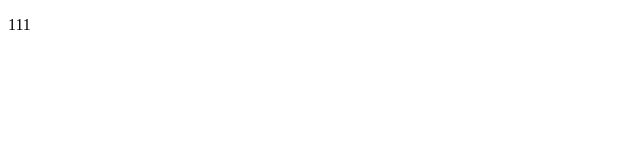
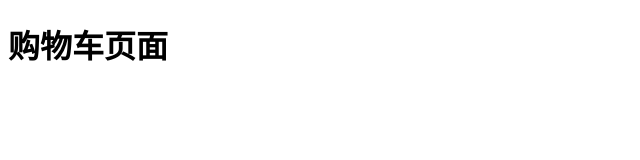
Before and after one commit to 990812612/test0409, a plain HTML site: page html/cart.html in a window 1280 px wide. Shown: the whole page, without its empty margins (0-640 px from the left). Drawn offline with Linux system fonts and the light colour scheme.

Commit message:
删除详情页 增加购物车页

```diff
--- a/html/detail.html
+++ b/html/cart.html
@@ -6,6 +6,6 @@
 	<title>Document</title>
 </head>
 <body>
-	<p>111</p>
+	<h1>购物车页面</h1>
 </body>
 </html>
```
